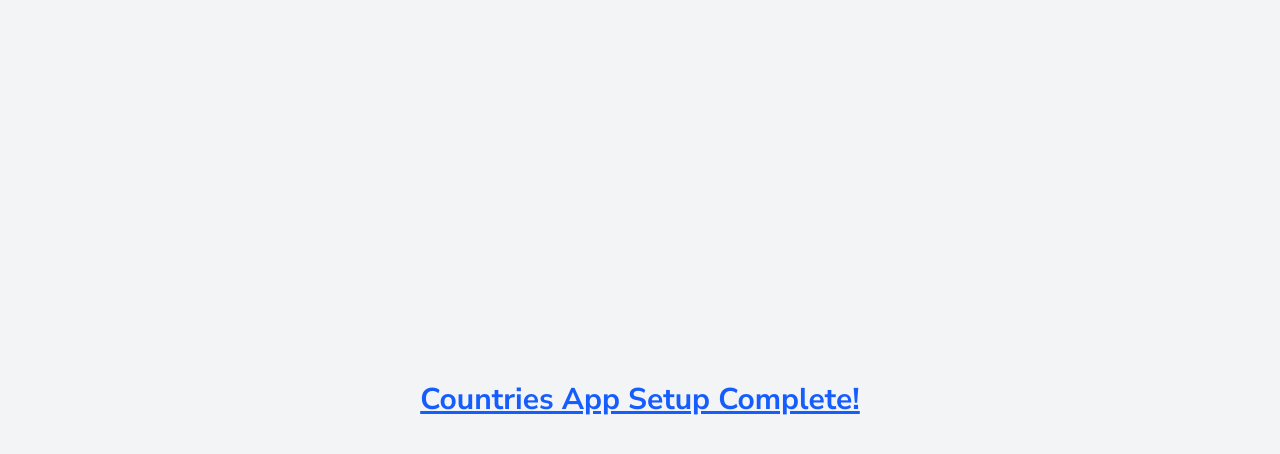
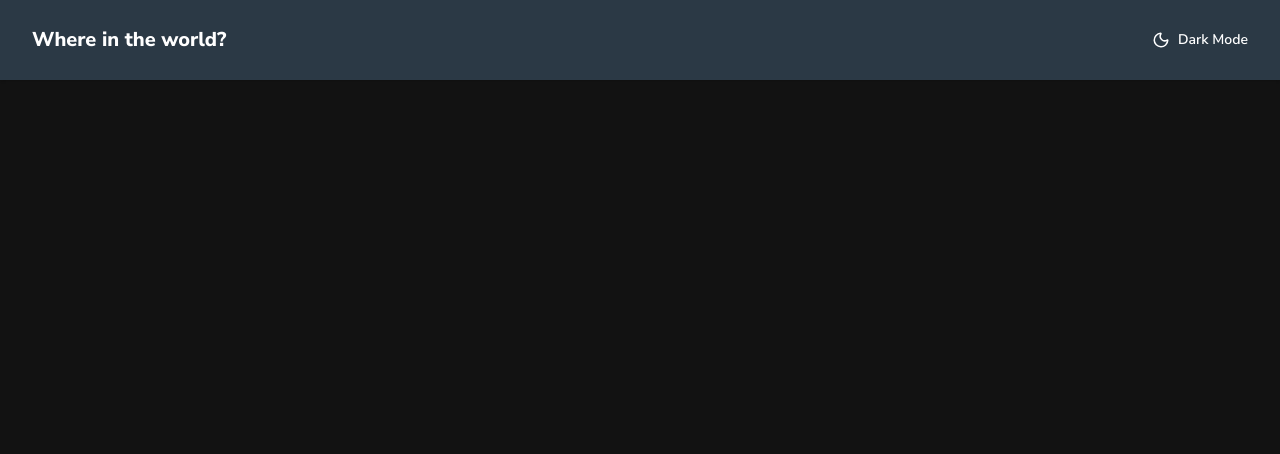
Before and after one commit to LaDonaAmor/countries-frontend-mentor, a React (Vite) app: page /country/1 in a window 1280 px wide. Shown: the top 454 px of the page. Built offline with nearby package versions, Linux system fonts and the light colour scheme.

Commit message:
feat: add Header component and integrate lucide-react for icons

```diff
--- a/package.json
+++ b/package.json
@@ -10,6 +10,7 @@
     "preview": "vite preview"
   },
   "dependencies": {
+    "lucide-react": "^1.61.0",
     "react": "^19.3.1",
     "react-dom": "^19.3.1",
     "react-icons": "^5.7.0",
--- a/src/App.tsx
+++ b/src/App.tsx
@@ -1,11 +1,11 @@
-function App() {
+import { Header } from './components/Header'
+
+export default function App() {
   return (
-    <main className="min-h-screen bg-gray-100 flex items-center justify-center">
-      <h1 className="text-3xl font-bold text-blue-600 underline font-sans">
-        Countries App Setup Complete!
-      </h1>
-    </main>
-  );
+    <div className="app-container">
+      <Header />
+
+      <main className="mx-auto min-h-screen max-w-7xl px-4 sm:px-6 lg:px-8" />
+    </div>
+  )
 }
-
-export default App;
--- a/src/components/Header.tsx
+++ b/src/components/Header.tsx
@@ -0,0 +1,21 @@
+import { Moon } from 'lucide-react'
+
+export function Header() {
+  return (
+    <header className="bg-surface text-text shadow-sm">
+      <div className="mx-auto flex h-20 max-w-7xl items-center justify-between px-4 sm:px-6 lg:px-8">
+        <h1 className="text-base font-extrabold sm:text-xl">
+          Where in the world?
+        </h1>
+
+        <button
+          type="button"
+          className="flex cursor-pointer items-center gap-2 text-sm font-semibold"
+        >
+          <Moon size={18} aria-hidden="true" />
+          <span>Dark Mode</span>
+        </button>
+      </div>
+    </header>
+  )
+}
--- a/src/index.css
+++ b/src/index.css
@@ -5,9 +5,11 @@
 
   --color-blue-900: hsl(209 23% 22%);
   --color-blue-950: hsl(207 26% 17%);
+
   --color-grey-950: hsl(200 15% 8%);
   --color-grey-400: hsl(0 0% 50%);
   --color-grey-50: hsl(0 0% 99%);
+
   --color-white: hsl(0 100% 100%);
 }
 
@@ -15,21 +17,23 @@
   --color-page-bg: var(--page-bg);
   --color-surface: var(--surface);
   --color-text: var(--text);
-  --color-muted: var(--color-muted);
+  --color-muted: var(--muted);
 }
 
 @custom-variant dark (&:where([data-theme="dark"], [data-theme="dark"] *));
 
 :root {
   color-scheme: light;
+
   --page-bg: var(--color-grey-50);
   --surface: var(--color-white);
   --text: var(--color-grey-950);
   --muted: var(--color-grey-400);
 }
 
-:root[data-theme='dark'] {
+:root {
   color-scheme: dark;
+
   --page-bg: var(--color-blue-950);
   --surface: var(--color-blue-900);
   --text: var(--color-white);
```
Also changed, not shown: 1 other file (tests, documents, lock files or other folders).
